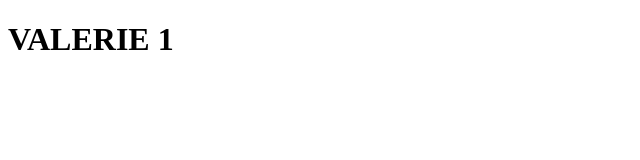
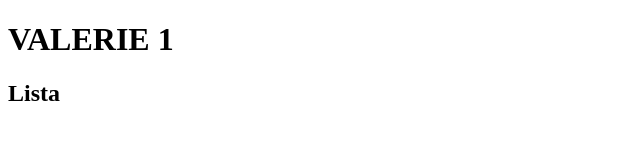
Before and after one commit to SanchezD1998/prueba, a plain HTML site: page index.html in a window 1280 px wide. Shown: the full height of the page, 0-640 px from the left. Drawn offline with Linux system fonts and the light colour scheme.

Commit message:
Pagina de Lista

```diff
--- a/index.html
+++ b/index.html
@@ -8,5 +8,6 @@
 </head>
 <body>
     <h1>VALERIE 1</h1>
+    <h2>Lista</h2>
 </body>
 </html>
```
